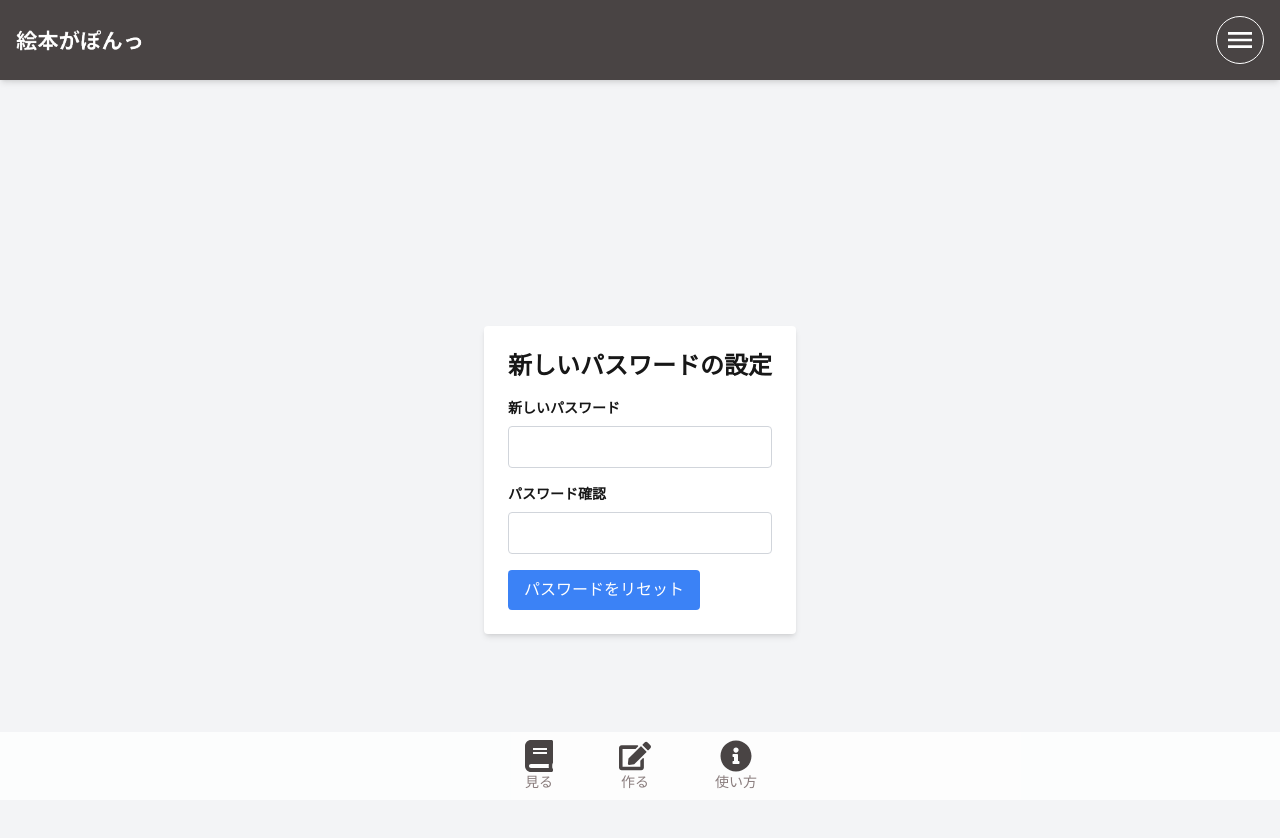
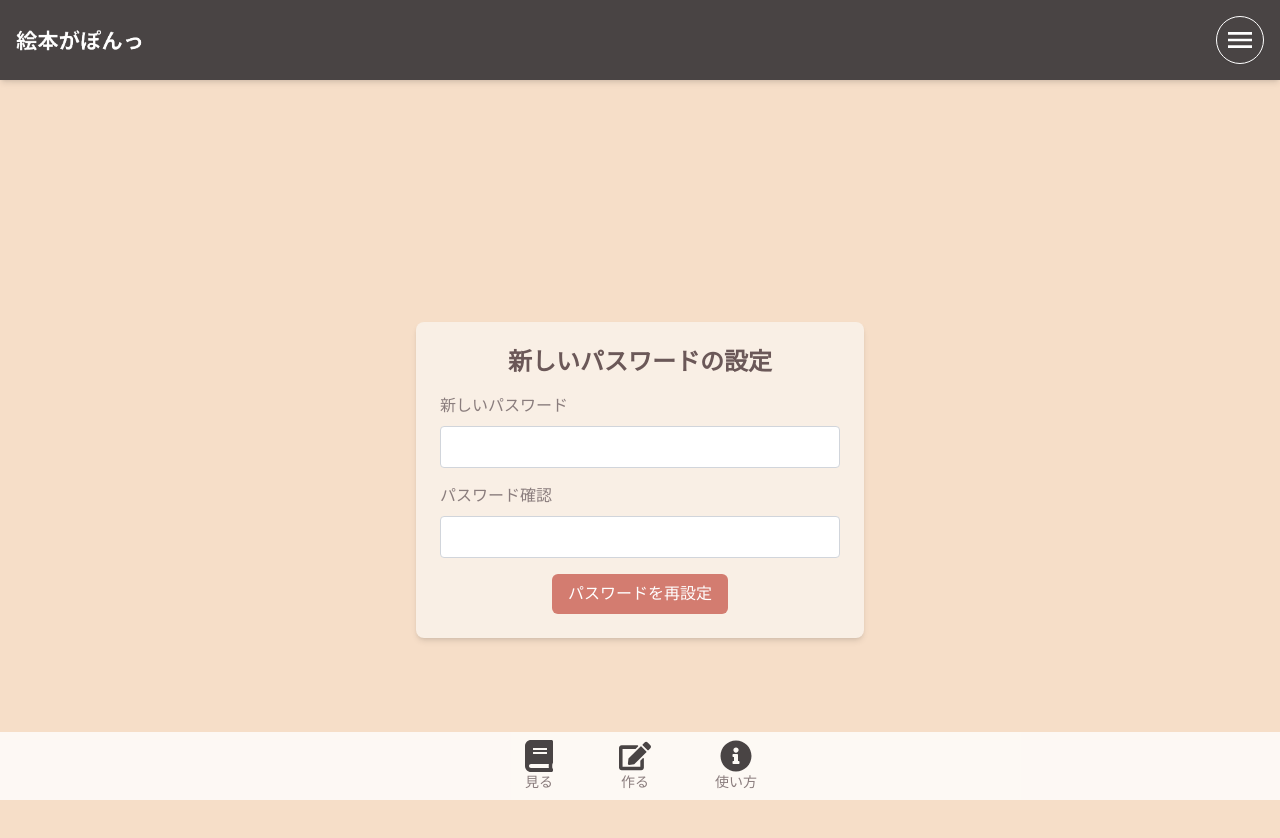
Before and after one commit to erika-to-omochi/make_picture_book, a Next.js app in the folder front/: page /reset-password in a window 1280 px wide. Shown: the top 838 px of the page. Built offline with nearby package versions, Linux system fonts and the light colour scheme; no server answers.

Commit message:
パスワードリセット再設定ページの作成

```diff
--- a/front/src/app/reset-password/page.jsx
+++ b/front/src/app/reset-password/page.jsx
@@ -16,21 +16,15 @@ export default function ResetPasswordPage({ searchParams }) {
     setMessage("");
 
     try {
-      const response = await fetch(`${process.env.NEXT_PUBLIC_API_BASE_URL}/users/password`, {
-        method: "PUT",
-        headers: {
-          "Content-Type": "application/json",
-        },
-        body: JSON.stringify({
+      const response = await axiosInstance.put(`/api/v1/auth/password`, {
         user: {
           reset_password_token: token,
           password: password,
           password_confirmation: passwordConfirmation,
         },
-        }),
       });
 
-      if (response.ok) {
+      if (response.status === 200) {
         alert("パスワードがリセットされました。ログインしてください。");
         router.push("/login");
       } else {
@@ -44,11 +38,13 @@ export default function ResetPasswordPage({ searchParams }) {
   };
 
   return (
-    <div className="flex items-center justify-center min-h-screen bg-gray-100">
-      <form onSubmit={handleSubmit} className="bg-white p-6 rounded shadow-md">
-        <h1 className="text-2xl font-bold mb-4">新しいパスワードの設定</h1>
+    <div className="min-h-screen flex flex-col items-center justify-center">
+      <form onSubmit={handleSubmit} className="max-w-md w-full bg-customBackground p-6 rounded-lg shadow-md">
+        <div className="flex justify-center">
+          <h1 className="text-2xl text-heading font-bold mb-4">新しいパスワードの設定</h1>
+        </div>
         <div className="mb-4">
-          <label className="block text-sm font-bold mb-2">新しいパスワード</label>
+          <label className="block text-bodyText mb-2">新しいパスワード</label>
           <input
             type="password"
             value={password}
@@ -58,7 +54,7 @@ export default function ResetPasswordPage({ searchParams }) {
           />
         </div>
         <div className="mb-4">
-          <label className="block text-sm font-bold mb-2">パスワード確認</label>
+          <label className="block text-bodyText mb-2">パスワード確認</label>
           <input
             type="password"
             value={passwordConfirmation}
@@ -67,12 +63,14 @@ export default function ResetPasswordPage({ searchParams }) {
             required
           />
         </div>
+        <div className="flex justify-center">
           <button
             type="submit"
-          className="bg-blue-500 text-white px-4 py-2 rounded hover:bg-blue-600"
+            className="bg-customButton text-white px-4 py-2 rounded-md hover:bg-opacity-80"
           >
-          パスワードをリセット
+            パスワードを再設定
           </button>
+        </div>
         {message && <p className="mt-4 text-sm text-red-500">{message}</p>}
       </form>
     </div>
```
Lines whose indentation alone changed are shown as unchanged.
